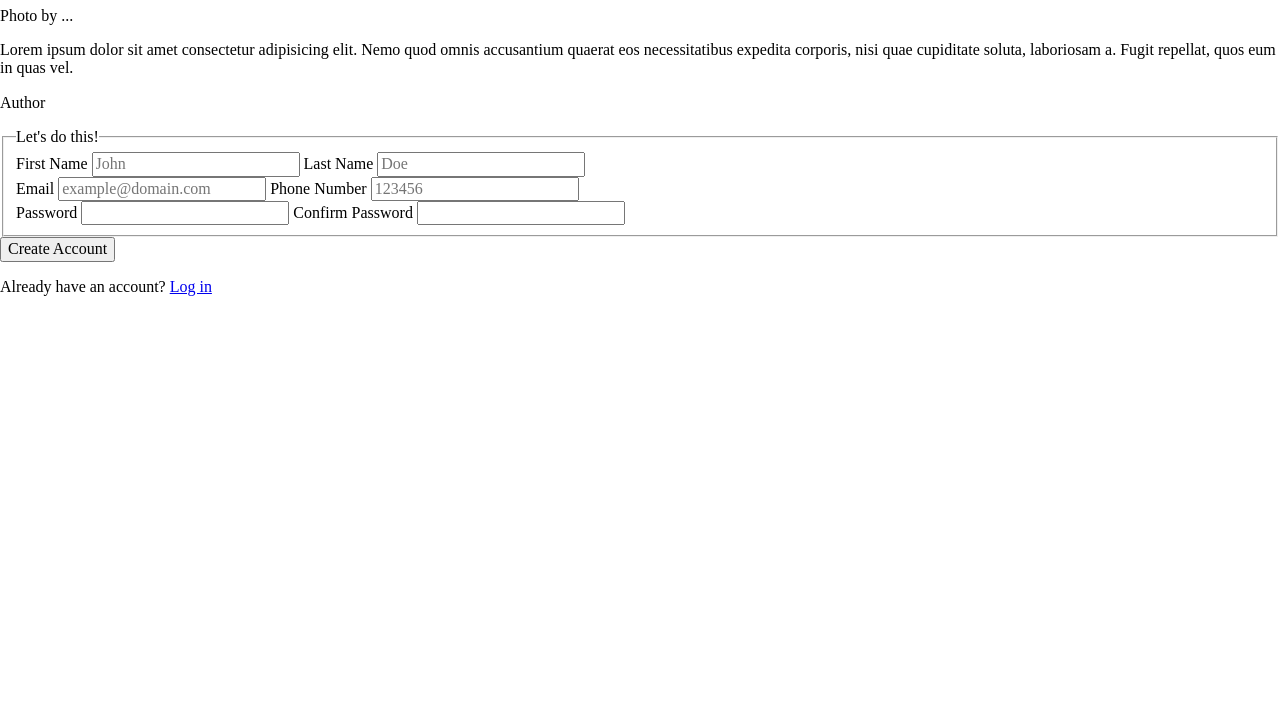
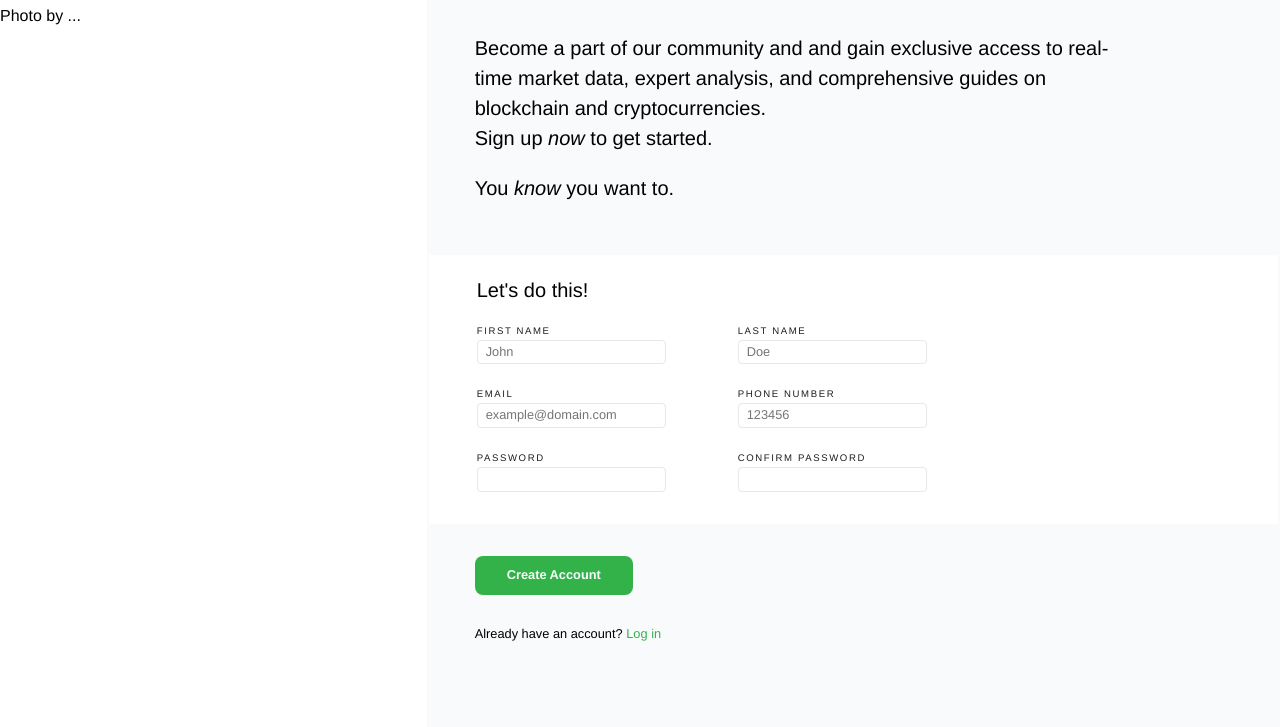
Before and after one commit to staneaurelius/full-stack-javascript, a plain HTML site: page 01-sign-up-form/index.html in a window 1280 px wide. Shown: the part 73-800 px from the top of the page. Drawn offline with Linux system fonts and the light colour scheme.

Commit message:
Add CSS to style content form - Wrap form elements in container for styling - Add call to action text - Disable legend and change to paragraph - Add CSS for content container

```diff
--- a/01-sign-up-form/css/style.css
+++ b/01-sign-up-form/css/style.css
@@ -0,0 +1,111 @@
+html {
+    font-size: 16px;
+}
+
+:root {
+    --white-grey: #F9FAFB;
+    --dark-grey: #1E1E1E;
+    --green: #33B249;
+}
+
+body {
+    font-family: Helvetica, Verdana, Arial, sans-serif;
+    display: flex;
+    justify-content: space-between;
+    height: 100vh;
+}
+
+.sidebar {
+    flex: 1;
+}
+
+/* Content Styling */
+.call-to-action p, fieldset p{
+    font-size: 1.25rem;
+    font-weight: 550;
+    line-height: 1.5em;
+}
+
+.content {
+    flex: 2;
+    background-color: var(--white-grey);
+    display: flex;
+    flex-direction: column;
+    justify-content: center;
+}
+
+.call-to-action {
+    padding: 0 144px 0 48px;
+    margin-bottom: 32px;
+}
+
+/* Form & Fieldset */
+legend {
+    display: none;
+}
+
+fieldset {
+    background-color: white;
+    border: none;
+    padding: 0 48px;
+}
+
+label, input {
+    display: block;
+}
+
+.input-container {
+    display: flex;
+    justify-content: flex-start;
+    gap: 72px;
+    margin-bottom: 24px;
+}
+
+.input-container:last-child {
+    margin-bottom: 32px;
+}
+
+label {
+    font-size: 0.6rem;
+    font-weight: 550;
+    color: var(--dark-grey);
+    text-transform: uppercase;
+    letter-spacing: 0.3ch;
+    margin-bottom: 4px;
+}
+
+input {
+    padding: 4px 8px;
+    border: 1.5px solid #E5E7EB;
+    border-radius: 4px;
+}
+
+/* Sign up button and login */
+input, button, .content > p {
+    font-size: 0.8rem;
+}
+
+button {
+    background-color: var(--green);
+    color: var(--white-grey);
+    font-weight: 600;
+    border: 0;
+    border-radius: 8px;
+    padding: 12px 32px;
+    margin: 32px 48px;
+    cursor: pointer;
+}
+
+.content > p {
+    margin: 0 48px;
+    font-weight: 550;
+}
+
+a {
+    text-decoration: none;
+    color: var(--green);
+}
+
+a:visited {
+    color: #551A8B;
+}
--- a/01-sign-up-form/index.html
+++ b/01-sign-up-form/index.html
@@ -14,33 +14,48 @@
             <p>Photo by ...</p>
         </div>
         <div class="content">
-            <div class="quote">
-                <p>Lorem ipsum dolor sit amet consectetur adipisicing elit. Nemo quod omnis accusantium quaerat eos necessitatibus expedita corporis, nisi quae cupiditate soluta, laboriosam a. Fugit repellat, quos eum in quas vel.</p>
-                <p>Author</p>
+            <div class="call-to-action">
+                <p>Become a part of our community and and gain exclusive access to real-time market data, expert analysis, and comprehensive guides on blockchain and cryptocurrencies.<br>Sign up <em>now</em> to get started.</p>
+                <p>You <em>know</em> you want to.</p>
             </div>
             <form action="" method="">
                 <fieldset>
-                    <legend>Let's do this!</legend>
+                    <legend>Contact Details:</legend>
+                    <p>Let's do this!</p>
+
+                    <div class="input-container">
                         <div>
                             <label for="first-name">First Name</label>
-                        <input type="text" minlength="1" maxlength="64" id="first-name" name="first-name" placeholder="John" required>
+                            <input type="text" minlength="1" maxlength="64" id="first-name" name="first-name" placeholder="John" size="24" required>
+                        </div>
+                        <div>
                             <label for="last-name">Last Name</label>
-                        <input type="text" maxlength="64" id="last-name" name="last-name" placeholder="Doe">
+                            <input type="text" maxlength="64" id="last-name" name="last-name" placeholder="Doe" size="24">
+                        </div>
                     </div>
 
+                    <div class="input-container">
                         <div>
                             <label for="email">Email</label>
-                        <input type="email" id="email" name="email" placeholder="example@domain.com" required>
+                            <input type="email" id="email" name="email" placeholder="example@domain.com" size="24" required>
+                        </div>
+                        <div>
                             <label for="phone-number">Phone Number</label>
-                        <input type="tel" id="phone-number" name="phone-number" placeholder="123456">
+                            <input type="tel" id="phone-number" name="phone-number" placeholder="123456" size="24">
+                        </div>
                     </div>
 
+                    <div class="input-container">
                         <div>
                             <label for="password">Password</label>
-                        <input type="password" id="password" name="password" required>
+                            <input type="password" id="password" name="password" size="24" required>
+                        </div>
+                        <div>
                             <label for="confirm-password">Confirm Password</label>
-                        <input type="password" id="confirm-password" name="confirm-password" required>
+                            <input type="password" id="confirm-password" name="confirm-password" size="24" required>
                         </div>
+                    </div>
+
                 </fieldset>
                 <button type="submit">Create Account</button>
             </form>
```
Lines whose indentation alone changed are shown as unchanged.
